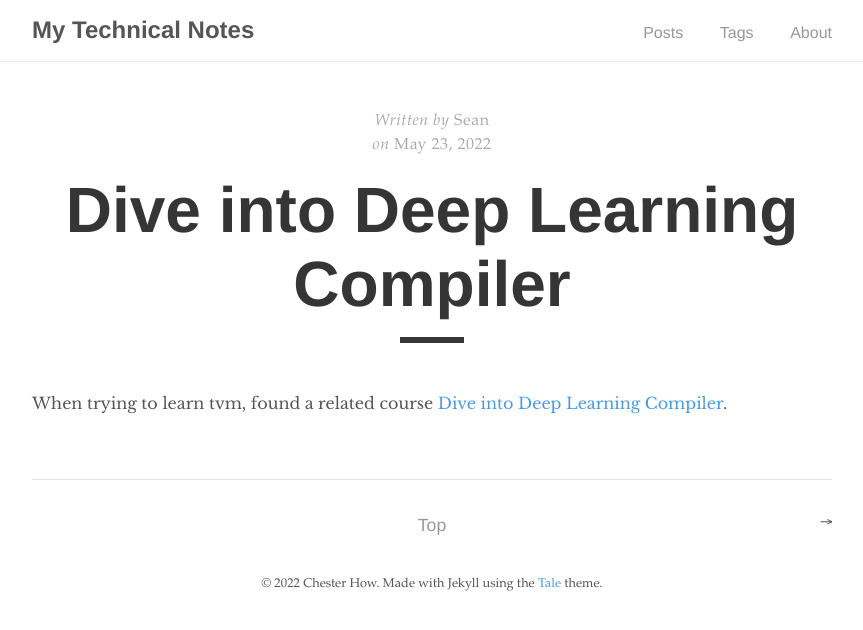
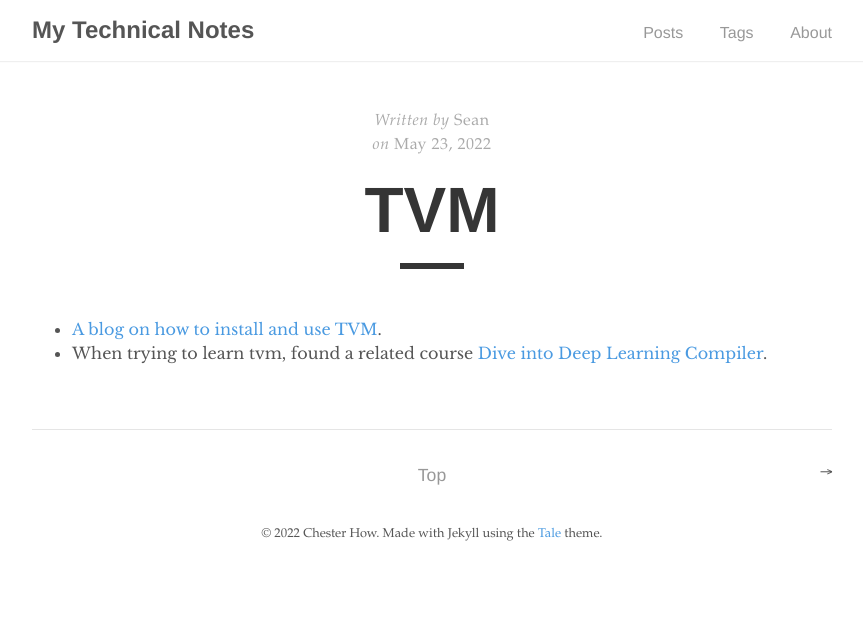
Before and after one commit to shanmo/shanmo.github.io, a Jekyll site: the page built from _posts/2022-05-23-tvm.md, in a window 1280 px wide. Shown: the top 630 px of the page, without its empty margins (208-1071 px from the left). Built offline with Jekyll 4.4.1, drawn with Linux system fonts in a browser that asks for light colours.

Commit message:
Update 2022-05-23-tvm.md

```diff
--- a/_posts/2022-05-23-tvm.md
+++ b/_posts/2022-05-23-tvm.md
@@ -1,8 +1,9 @@
 ---
 layout: post
-title: "Dive into Deep Learning Compiler"
+title: "TVM"
 author: "Sean"
 tags: DL
 ---
 
-When trying to learn tvm, found a related course [Dive into Deep Learning Compiler](https://tvm.d2l.ai/index.html).
+- [A blog on how to install and use TVM](https://jishuin.proginn.com/p/763bfbd4ecbd).
+- When trying to learn tvm, found a related course [Dive into Deep Learning Compiler](https://tvm.d2l.ai/index.html).
```
